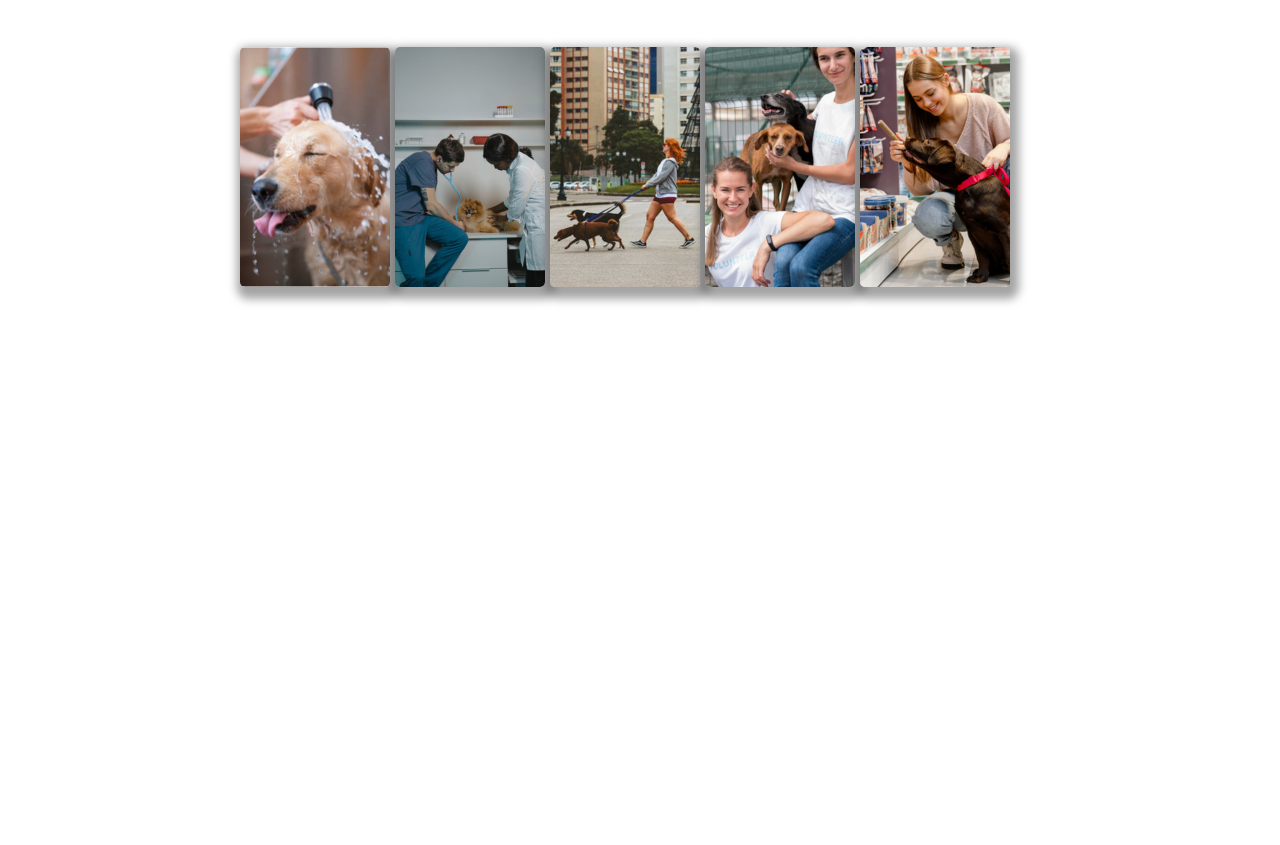
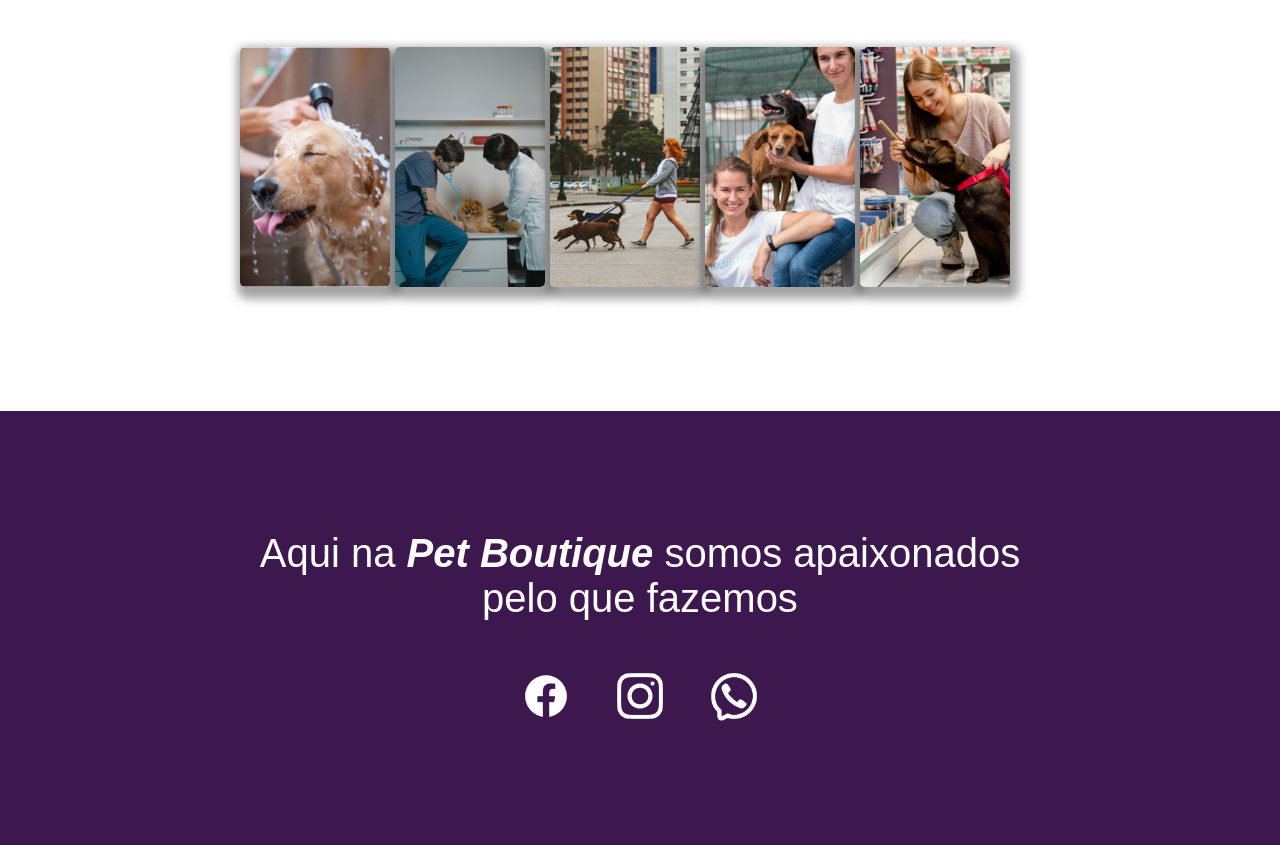
Before and after one commit to GeovannaVitoria/Projetos-Devmedia, a plain HTML site: page Projeto Petshop/index.html in a window 1280 px wide. Shown: the part 1217-2062 px from the top of the page. Before the commit the page ends 1628 px from the top, so only its background shows below. Drawn offline with Linux system fonts and the light colour scheme.

Commit message:
Add section .faixas
Estilização da primeira seção de redes sociais na página.

```diff
--- a/Projeto Petshop/index.html
+++ b/Projeto Petshop/index.html
@@ -40,7 +40,17 @@
             <div class="img-servicos"> <img src="img/veterinario.png" alt=""></div>
             <div class="img-servicos"> <img src="img/dog-walker.png" alt=""></div>
             <div class="img-servicos"> <img src="img/creche.png" alt=""></div>
-            <div class="img-servicos"> <img src="img/loja.png   " alt=""></div>
+            <div class="img-servicos"> <img src="img/loja.png" alt=""></div>
+        </div>
+    </section>
+
+    <section class="faixa-redes-sociais">
+        <p class="p-faixa"> Aqui na <span>Pet Boutique</span> somos apaixonados pelo que fazemos </p>
+
+        <div class="redes-sociais">
+            <a href="https://www.facebook.com/geovanna.vitoria.180"> <img src="img/redes-sociais/facebook-svgrepo-com.png" alt=""> </a>
+            <a href="https://www.instagram.com/_geovanna_vitoria/"> <img src="img/redes-sociais/instagram-svgrepo-com.png" alt=""> </a>
+            <a href="https://wa.me/5521555555555"> <img src="img/redes-sociais/whatsapp-svgrepo-com.png" alt=""> </a>
         </div>
     </section>
 </body>
--- a/Projeto Petshop/style/style.css
+++ b/Projeto Petshop/style/style.css
@@ -118,5 +118,38 @@
     border-radius: 5px;
     box-shadow: 3px 6px 10px 6px #0000005c;
     margin-right: 5px;
+}
 
+/* Estilizando na seção .faixas */
+.faixa-redes-sociais{
+    padding: 120px 80px;
+    background-color: #3c184e;
+    align-items: center;
 }
+
+.p-faixa{
+    max-width: 800px;
+    margin: 0 auto 50px;
+    font-size: 40px;
+    color: #ffff;
+    text-align: center;
+}
+
+.p-faixa span{
+    font-weight: 700;
+    font-style: italic;
+}
+
+.redes-sociais{
+    text-align: center;
+}
+
+.redes-sociais a{
+    text-decoration: none;
+    margin: 0 20px;
+}
+
+.redes-sociais img{
+    width: 50px;
+    height: 50px;
+}
```
